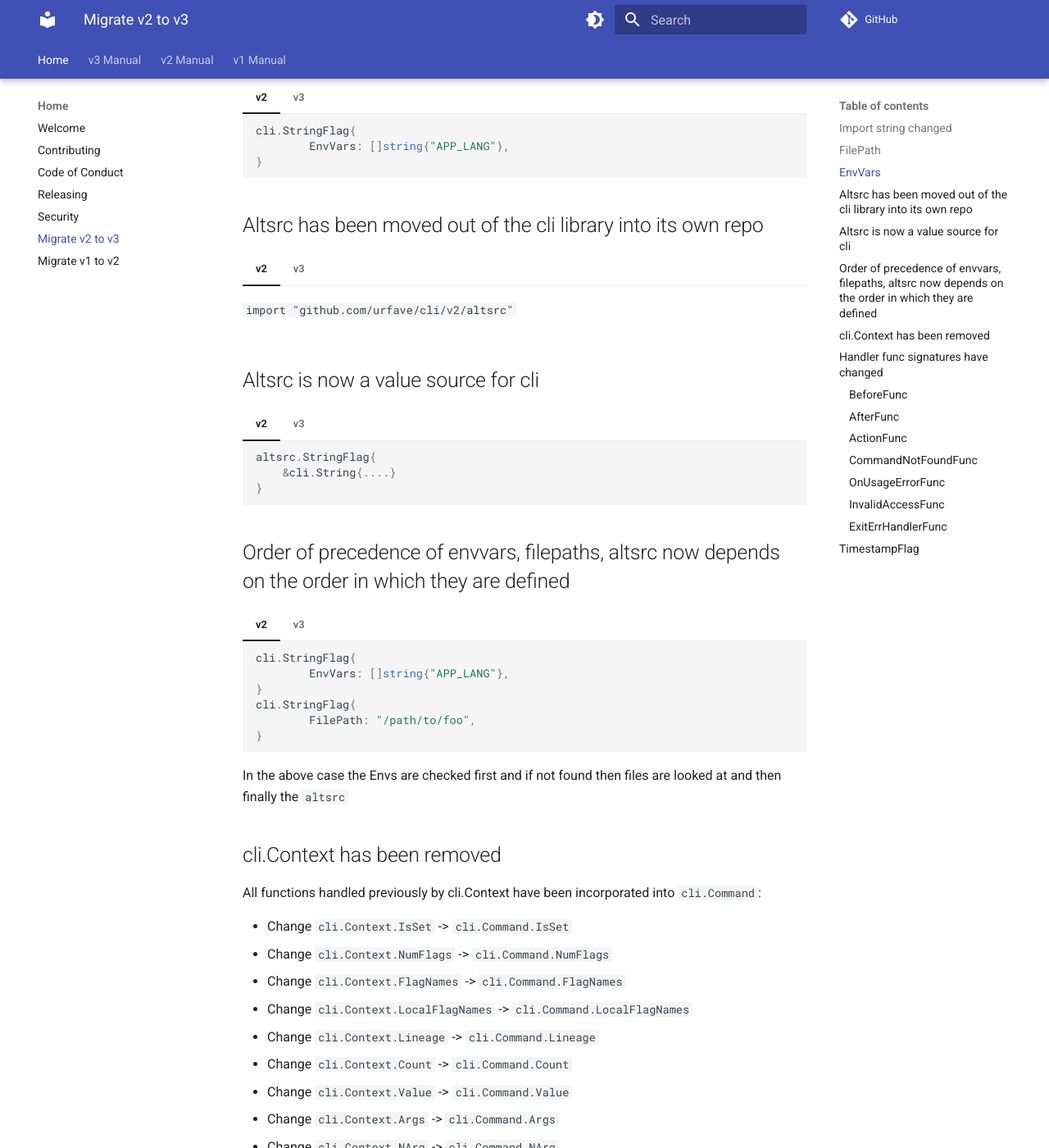
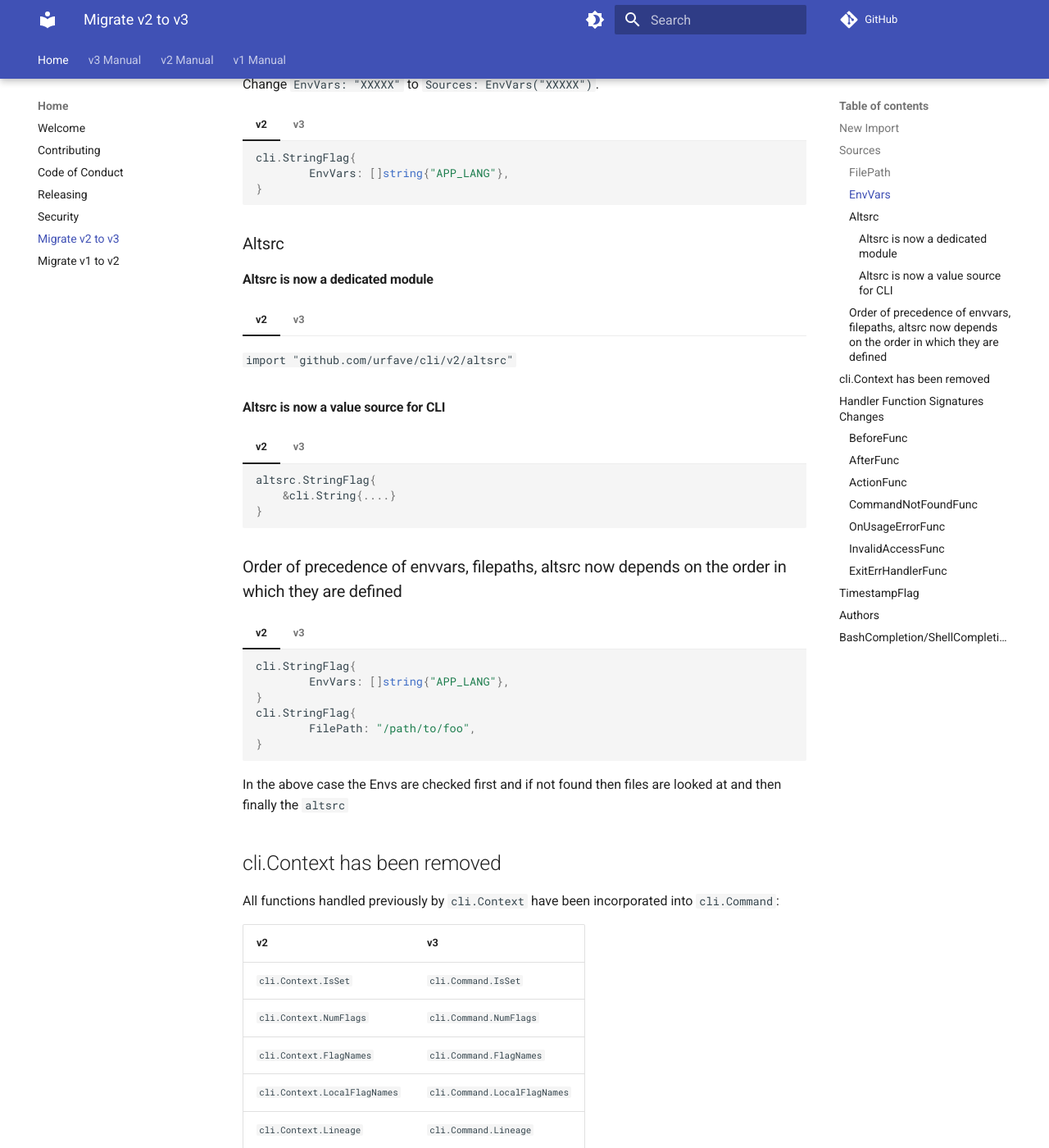
Before and after one commit to urfave/cli, an MkDocs documentation site: the page built from docs/migrate-v2-to-v3.md, in a window 1280 px wide and 1400 px high, scrolled down 929 px. Shown: the whole window at 82% size. Built offline with MkDocs 1.6.1 and Material for MkDocs 9.7.7, drawn with Linux system fonts in a browser that asks for light colours; comment, search, counter and statistics services are not loaded; some of the changed text lies outside the part shown.

````diff
--- a/docs/migrate-v2-to-v3.md
+++ b/docs/migrate-v2-to-v3.md
@@ -9,7 +9,7 @@ If you find any issues not covered by this document, please post a
 comment on [the discussion](https://github.com/urfave/cli/discussions/2084) or
 consider sending a PR to help improve this guide.
 
-## Import string changed
+## New Import
 
 === "v2"
 
@@ -23,7 +23,9 @@ Check each file for this and make the change.
 
 Shell command to find them all: `fgrep -rl github.com/urfave/cli/v2 *`
 
-## FilePath
+## Sources
+
+### FilePath
 
 Change `FilePath: "XXXXX"` to `Sources: Files("XXXXX")`.
 
@@ -43,7 +45,7 @@ Change `FilePath: "XXXXX"` to `Sources: Files("XXXXX")`.
     }
     ```
 
-## EnvVars
+### EnvVars
 
 Change `EnvVars: "XXXXX"` to `Sources: EnvVars("XXXXX")`.
 
@@ -63,7 +65,9 @@ Change `EnvVars: "XXXXX"` to `Sources: EnvVars("XXXXX")`.
     }
     ```
 
-## Altsrc has been moved out of the cli library into its own repo
+### Altsrc
+
+#### Altsrc is now a dedicated module
 
 === "v2"
 
@@ -71,9 +75,9 @@ Change `EnvVars: "XXXXX"` to `Sources: EnvVars("XXXXX")`.
 
 === "v3"
 
-    `import "github.com/urfave/cli-altsrc/v3"`
+    `import altsrc "github.com/urfave/cli-altsrc/v3"`
 
-## Altsrc is now a value source for cli
+#### Altsrc is now a value source for CLI
 
 === "v2"
 
@@ -91,8 +95,7 @@ Change `EnvVars: "XXXXX"` to `Sources: EnvVars("XXXXX")`.
     }
     ```
 
-## Order of precedence of envvars, filepaths, altsrc now depends on the order in which they are defined
-
+### Order of precedence of envvars, filepaths, altsrc now depends on the order in which they are defined
 
 === "v2"
 
@@ -123,19 +126,21 @@ In the above case the Envs are checked first and if not found then files are loo
 
 ## cli.Context has been removed
 
-All functions handled previously by cli.Context have been incorporated into `cli.Command`:
+All functions handled previously by `cli.Context` have been incorporated into `cli.Command`:
 
-* Change `cli.Context.IsSet` -> `cli.Command.IsSet`
-* Change `cli.Context.NumFlags` -> `cli.Command.NumFlags`
-* Change `cli.Context.FlagNames` -> `cli.Command.FlagNames`
-* Change `cli.Context.LocalFlagNames` -> `cli.Command.LocalFlagNames`
-* Change `cli.Context.Lineage` -> `cli.Command.Lineage`
-* Change `cli.Context.Count` -> `cli.Command.Count`
-* Change `cli.Context.Value` -> `cli.Command.Value`
-* Change `cli.Context.Args` -> `cli.Command.Args`
-* Change `cli.Context.NArg` -> `cli.Command.NArg`
+| v2                           | v3                           |
+|------------------------------|------------------------------|
+| `cli.Context.IsSet`          | `cli.Command.IsSet`          |
+| `cli.Context.NumFlags`       | `cli.Command.NumFlags`       |
+| `cli.Context.FlagNames`      | `cli.Command.FlagNames`      |
+| `cli.Context.LocalFlagNames` | `cli.Command.LocalFlagNames` |
+| `cli.Context.Lineage`        | `cli.Command.Lineage`        |
+| `cli.Context.Count`          | `cli.Command.Count`          |
+| `cli.Context.Value`          | `cli.Command.Value`          |
+| `cli.Context.Args`           | `cli.Command.Args`           |
+| `cli.Context.NArg`           | `cli.Command.NArg`           |
 
-## Handler func signatures have changed
+## Handler Function Signatures Changes
 
 All handler functions now take at least 2 arguments a `context.Context` and a pointer to `Cli.Command`
 in addition to other specific args. This allows handler functions to utilize `context.Context` for
@@ -240,3 +245,44 @@ Similar messages would be shown for other funcs.
         },
     }
     ```
+
+## Authors
+
+=== "v2"
+
+    ```go
+    &cli.App{
+        Authors: []*cli.Author{
+            {Name: "Some Guy", Email: "someguy@example.com"},
+        },
+    }
+    ```
+
+=== "v3"
+
+    ```go
+    // import "net/mail"
+    &cli.Command{
+        Authors: []any{
+            mail.Address{Name: "Some Guy", Address: "someguy@example.com"},
+        },
+    }
+    ```
+
+## BashCompletion/ShellCompletion
+
+=== "v2"
+
+    ```go
+    &cli.App{
+        EnableBashCompletion: true,
+    }
+    ```
+
+=== "v3"
+
+    ```go
+    &cli.Command{
+        EnableShellCompletion: true,
+    }
+    ```
--- a/mkdocs.yml
+++ b/mkdocs.yml
@@ -43,6 +43,7 @@ nav:
           - Full API Example: v3/examples/full-api-example.md
   - v2 Manual:
       - Getting Started: v2/getting-started.md
+      - Migrating to v3: v2/migrating-to-v3.md
       - Migrating From Older Releases: v2/migrating-from-older-releases.md
       - Examples:
           - Greet: v2/examples/greet.md
````
Also changed, not shown: docs/v2/migrating-to-v3.md (added, +9 -0 lines).
